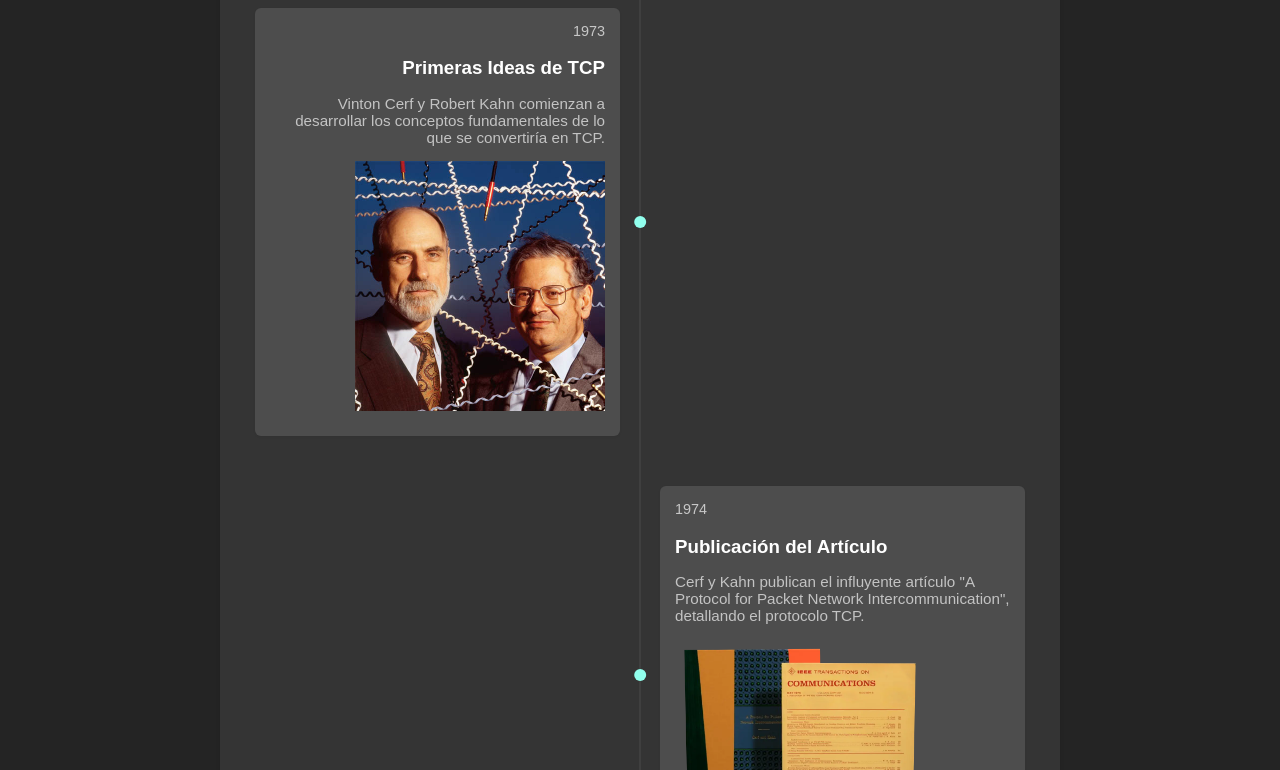
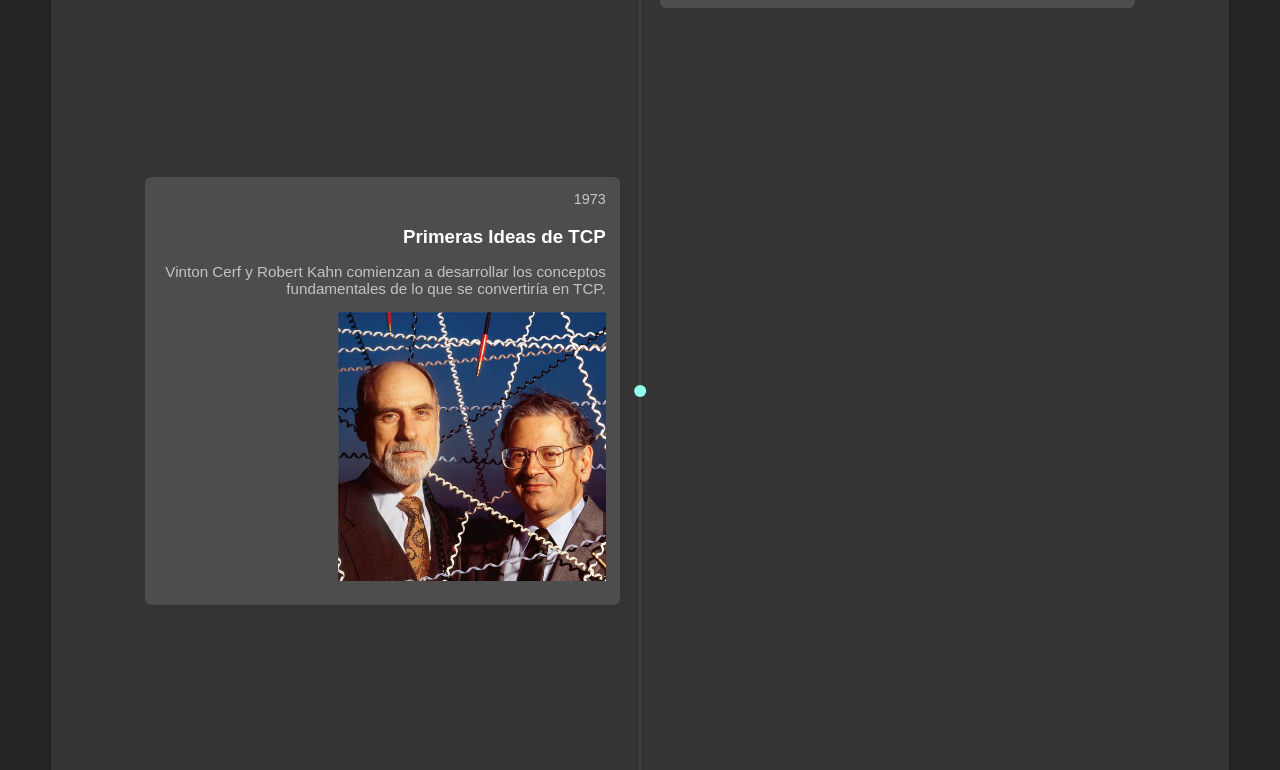
Before and after one commit to Madris1402/Temas_Especiales_Redes_2025-II, a plain HTML site: page Linea-Tiempo-TCP-IP.html in a window 1280 px wide. Shown: the part 560-1330 px from the top of the page. Drawn offline with Linux system fonts and the light colour scheme.

Commit message:
Correcciones de Padding

```diff
--- a/style.css
+++ b/style.css
@@ -15,7 +15,7 @@ button{
     border-radius: 23px;
     background-color: #4d4d4d;
     border-color:#91ffed;
-    padding: 10px;
+    padding: 3%;
     color: #ffffff;
 }
 
@@ -23,16 +23,16 @@ button:hover{
     border-radius: 23px;
     background-color: #91ffed;
     border-color:#91ffed;
-    padding: 10px;
+    padding: 3%;
     color: #4d4d4d;
 }
 
 .timeline {
     position: relative;
-    max-width: 800px;
+    max-width: 85%;
     margin: 0 auto;
     background-color: #343434;
-    padding: 20px;
+    padding: 5%;
     border-radius: 8px;
     box-shadow: 0 2px 5px rgba(0, 0, 0, 0.1);
 }
@@ -48,8 +48,8 @@ button:hover{
 }
 
 .timeline-event {
-    padding: 15px;
-    margin-bottom: 20px;
+    padding: 3%;
+    margin-bottom: 10%;
     position: relative;
     transition: transform 0.3s ease-in-out; /* Añadimos una transición suave */
 }
@@ -72,7 +72,7 @@ button:hover{
 
 .timeline-event-content {
     background-color: #4d4d4d;
-    padding: 15px;
+    padding: 3%;
     border-radius: 6px;
     box-shadow: 0 1px 3px rgba(0, 0, 0, 0.05);
 }
@@ -96,7 +96,7 @@ button:hover{
 }
 
 .event-image {
-    max-width: 250px;
+    max-width: 60%;
     height: auto;
     margin-bottom: 10px;
     display: block;
@@ -138,7 +138,7 @@ button:hover{
 .center{
     margin: auto;
     width: 50%;
-    padding: 10px;
+    padding: 3%;
 }
 
 .center-text{
```
